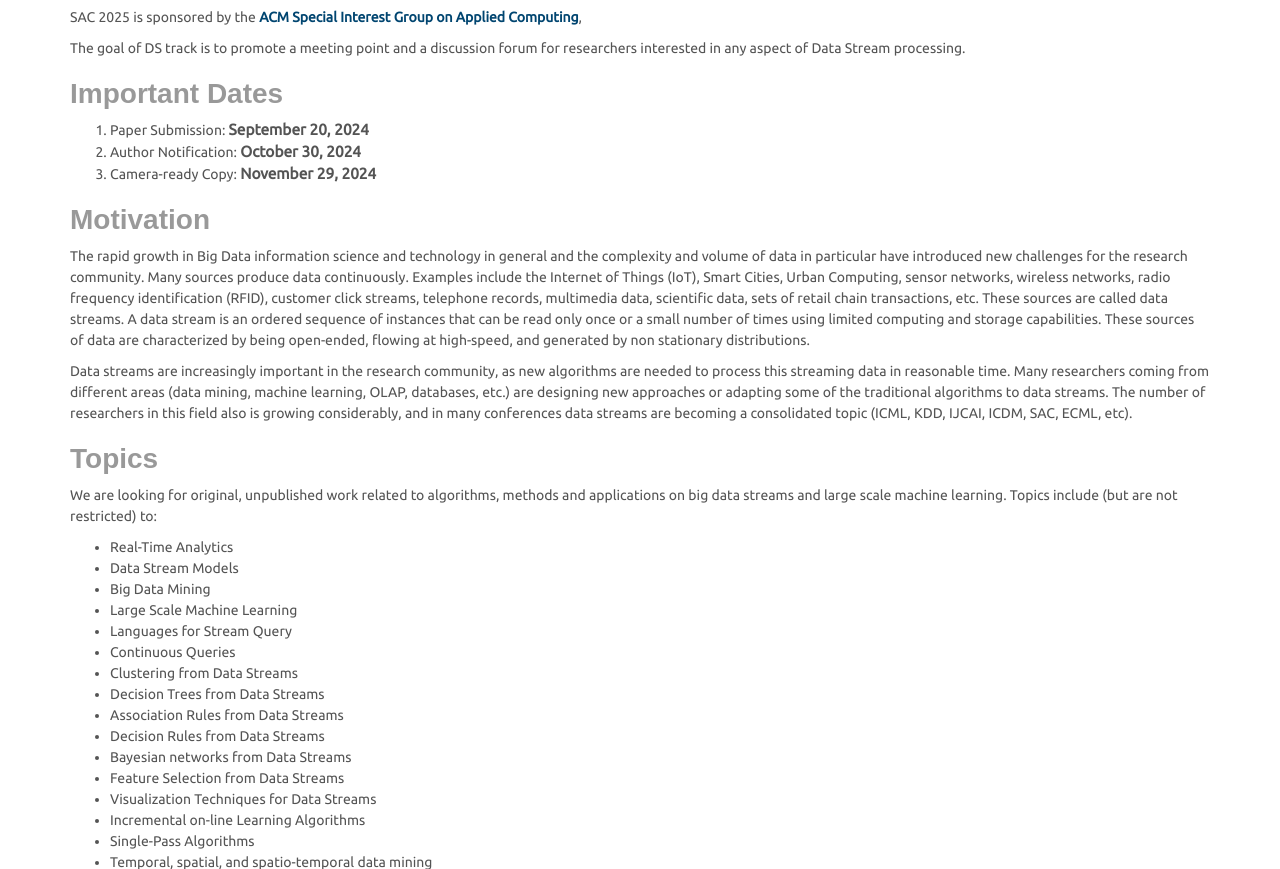
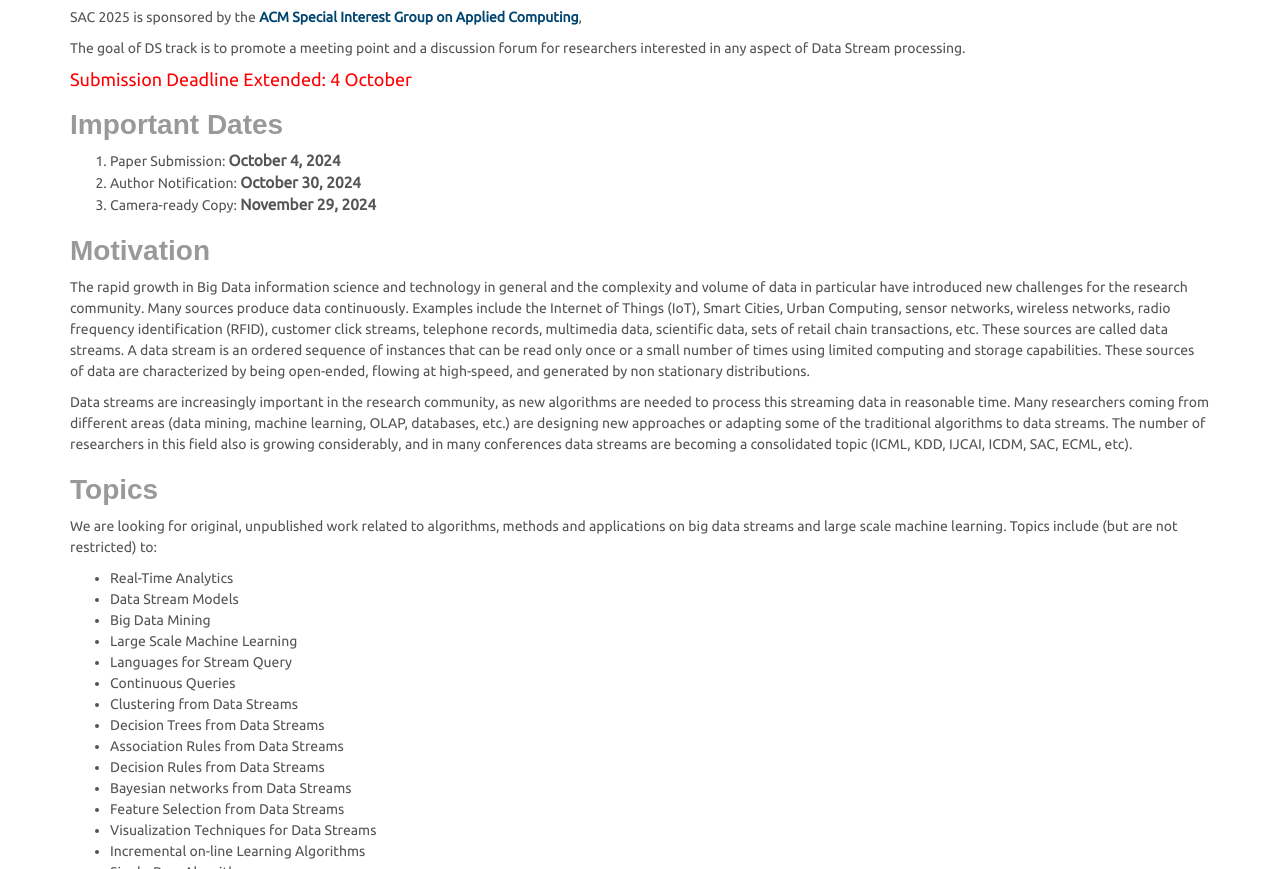
Before and after one commit to abifet/SAC2025, a plain HTML site: page index.html in a window 1280 px wide. Shown: the part 945-1814 px from the top of the page. Drawn offline with nearby package versions, Linux system fonts and the light colour scheme; a script that the page names is missing; files whose address does not match are found by name; a web font is replaced by a local one.

Commit message:
Update index.html

```diff
--- a/index.html
+++ b/index.html
@@ -83,11 +83,11 @@ from around the world. <br /><p>SAC 2025 is sponsored by the
 
 </p>
 </p>
-<!-- <font color="red" size="+1"> Submission Deadline Extended: 13 October </font> -->
+<!--  --><font color="red" size="+1"> Submission Deadline Extended: 4 October </font>
 
 <h1 id="dates">Important Dates</h1>
 <ol>
-<li> Paper Submission: <b>September 20, 2024</b>
+<li> Paper Submission: <b>October 4, 2024</b>
 <li> Author Notification: <b>October 30, 2024</b>
 <li> Camera-ready Copy: <b>November 29, 2024</b>
 </ol>
```
